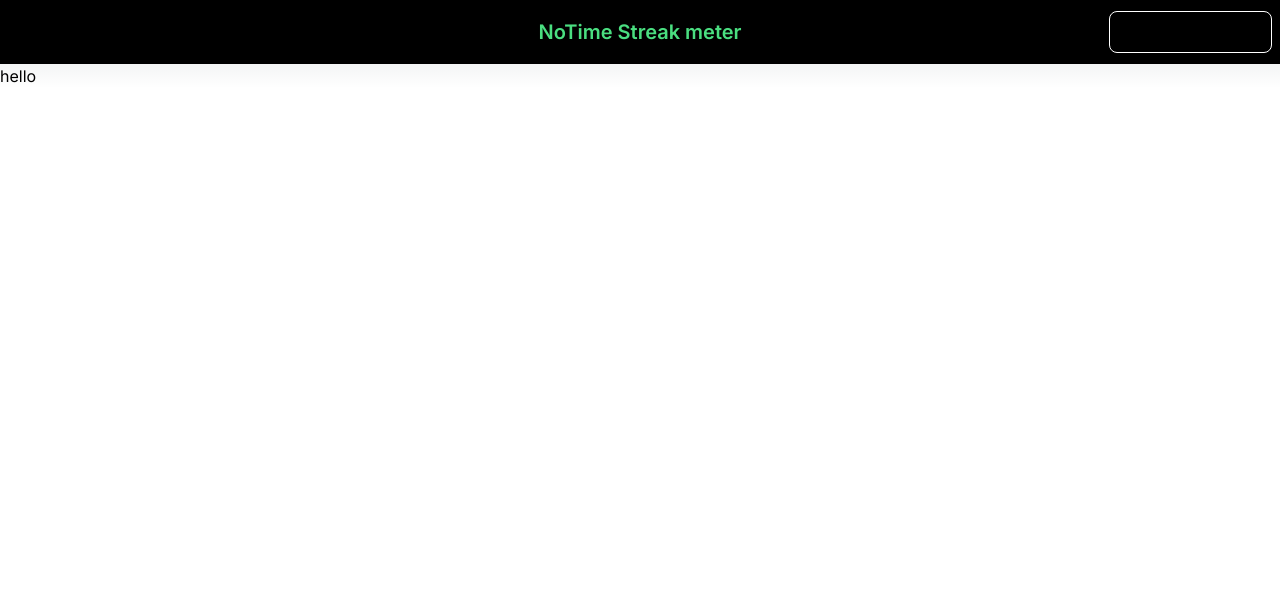
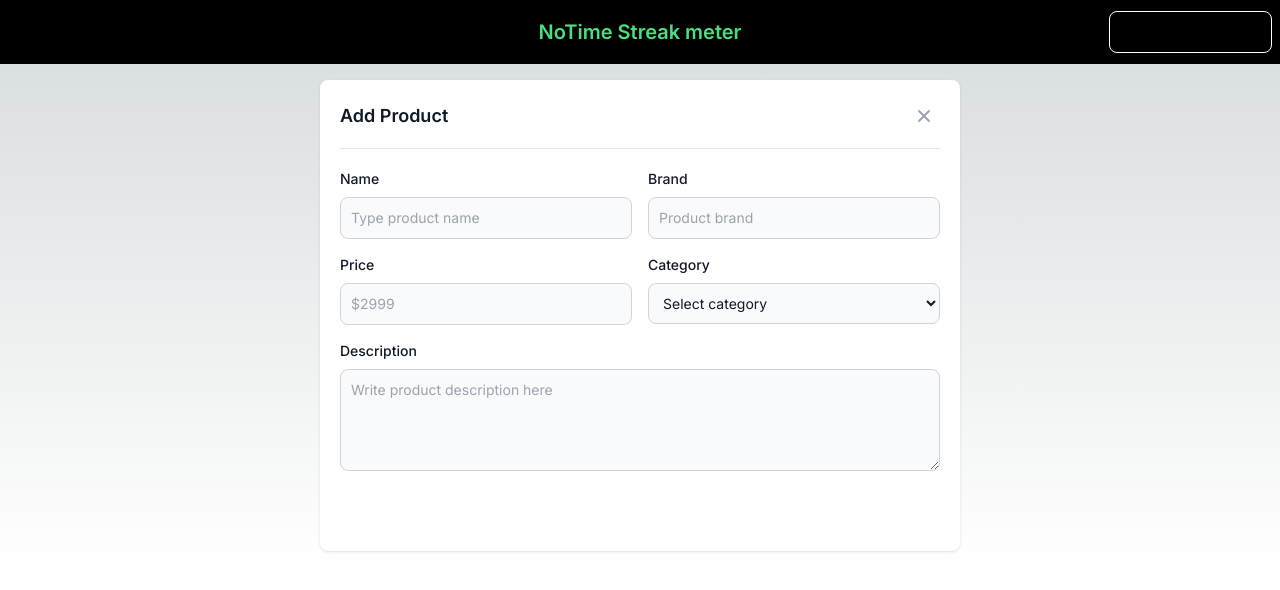
Before and after one commit to DareDevilStudios/notime_streak, a Next.js app: page /streak_submission in a window 1280 px wide. Shown: the top 590 px of the page. Built offline with nearby package versions, Linux system fonts and the light colour scheme.

Commit message:
changes in streak submit page

```diff
--- a/src/app/page.js
+++ b/src/app/page.js
@@ -1,4 +1,5 @@
 import Image from "next/image";
+import Link from "next/link";
 
 export default function Home() {
   return (
@@ -7,14 +8,14 @@ export default function Home() {
         <h1 class="mb-4 text-4xl font-extrabold tracking-tight leading-none text-gray-900 md:text-5xl lg:text-6xl dark:text-white">Welcome to the streak meter</h1>
         {/* <p class="mb-8 text-lg font-normal text-gray-500 lg:text-xl sm:px-16 xl:px-48 dark:text-gray-400"></p> */}
         <div class="flex flex-col mb-8 lg:mb-16 space-y-4 sm:flex-row sm:justify-center sm:space-y-0 sm:space-x-4">
-          <a href="#" class="group inline-flex justify-center items-center py-3 px-5 text-base font-medium text-center text-white rounded-lg bg-primary-700 hover:bg-primary-800 focus:ring-4 focus:ring-primary-300 dark:focus:ring-primary-900">
+          <Link href="/streak_submission" class="group inline-flex justify-center items-center py-3 px-5 text-base font-medium text-center text-white rounded-lg bg-primary-700 hover:bg-primary-800 focus:ring-4 focus:ring-primary-300 dark:focus:ring-primary-900">
             Submit your streak
             <svg class="ml-2 -mr-1 w-5 h-5 group-hover:translate-x-2 duration-300" fill="currentColor" viewBox="0 0 20 20" xmlns="http://www.w3.org/2000/svg"><path fill-rule="evenodd" d="M10.293 3.293a1 1 0 011.414 0l6 6a1 1 0 010 1.414l-6 6a1 1 0 01-1.414-1.414L14.586 11H3a1 1 0 110-2h11.586l-4.293-4.293a1 1 0 010-1.414z" clip-rule="evenodd"></path></svg>
-          </a>
-          <a href="#" class="inline-flex justify-center items-center py-3 px-5 text-base font-medium text-center text-white hover:text-black hover:bg-white rounded-lg border border-gray-300 focus:ring-4 focus:ring-gray-100">
+          </Link>
+          <Link href="/about" class="inline-flex justify-center items-center py-3 px-5 text-base font-medium text-center text-white hover:text-black hover:bg-white rounded-lg border border-gray-300 focus:ring-4 focus:ring-gray-100">
             <svg class="mr-2 -ml-1 w-5 h-5" fill="currentColor" viewBox="0 0 20 20" xmlns="http://www.w3.org/2000/svg"><path d="M2 6a2 2 0 012-2h6a2 2 0 012 2v8a2 2 0 01-2 2H4a2 2 0 01-2-2V6zM14.553 7.106A1 1 0 0014 8v4a1 1 0 00.553.894l2 1A1 1 0 0018 13V7a1 1 0 00-1.447-.894l-2 1z"></path></svg>
             Know about the streak
-          </a>
+          </Link>
         </div>
       </div>
     </section>
--- a/src/app/streak_submission/page.jsx
+++ b/src/app/streak_submission/page.jsx
@@ -1,9 +1,139 @@
-import React from 'react'
+import React from "react";
 
 export default function page() {
   return (
-    <div>
-        hello
+    <div class="flex justify-center items-center w-full">
+      <div class="relative p-4 w-full max-w-2xl h-full md:h-auto">
+        <div class="relative p-4 bg-white rounded-lg shadow dark:bg-gray-800 sm:p-5">
+          <div class="flex justify-between items-center pb-4 mb-4 rounded-t border-b sm:mb-5 dark:border-gray-600">
+            <h3 class="text-lg font-semibold text-gray-900 dark:text-white">
+              Add Product
+            </h3>
+            <button
+              type="button"
+              class="text-gray-400 bg-transparent hover:bg-gray-200 hover:text-gray-900 rounded-lg text-sm p-1.5 ml-auto inline-flex items-center dark:hover:bg-gray-600 dark:hover:text-white"
+              data-modal-toggle="defaultModal"
+            >
+              <svg
+                aria-hidden="true"
+                class="w-5 h-5"
+                fill="currentColor"
+                viewBox="0 0 20 20"
+                xmlns="http://www.w3.org/2000/svg"
+              >
+                <path
+                  fill-rule="evenodd"
+                  d="M4.293 4.293a1 1 0 011.414 0L10 8.586l4.293-4.293a1 1 0 111.414 1.414L11.414 10l4.293 4.293a1 1 0 01-1.414 1.414L10 11.414l-4.293 4.293a1 1 0 01-1.414-1.414L8.586 10 4.293 5.707a1 1 0 010-1.414z"
+                  clip-rule="evenodd"
+                ></path>
+              </svg>
+              <span class="sr-only">Close modal</span>
+            </button>
+          </div>
+          <form action="#">
+            <div class="grid gap-4 mb-4 sm:grid-cols-2">
+              <div>
+                <label
+                  for="name"
+                  class="block mb-2 text-sm font-medium text-gray-900 dark:text-white"
+                >
+                  Name
+                </label>
+                <input
+                  type="text"
+                  name="name"
+                  id="name"
+                  class="bg-gray-50 border border-gray-300 text-gray-900 text-sm rounded-lg focus:ring-primary-600 focus:border-primary-600 block w-full p-2.5 dark:bg-gray-700 dark:border-gray-600 dark:placeholder-gray-400 dark:text-white dark:focus:ring-primary-500 dark:focus:border-primary-500"
+                  placeholder="Type product name"
+                  required=""
+                />
+              </div>
+              <div>
+                <label
+                  for="brand"
+                  class="block mb-2 text-sm font-medium text-gray-900 dark:text-white"
+                >
+                  Brand
+                </label>
+                <input
+                  type="text"
+                  name="brand"
+                  id="brand"
+                  class="bg-gray-50 border border-gray-300 text-gray-900 text-sm rounded-lg focus:ring-primary-600 focus:border-primary-600 block w-full p-2.5 dark:bg-gray-700 dark:border-gray-600 dark:placeholder-gray-400 dark:text-white dark:focus:ring-primary-500 dark:focus:border-primary-500"
+                  placeholder="Product brand"
+                  required=""
+                />
+              </div>
+              <div>
+                <label
+                  for="price"
+                  class="block mb-2 text-sm font-medium text-gray-900 dark:text-white"
+                >
+                  Price
+                </label>
+                <input
+                  type="number"
+                  name="price"
+                  id="price"
+                  class="bg-gray-50 border border-gray-300 text-gray-900 text-sm rounded-lg focus:ring-primary-600 focus:border-primary-600 block w-full p-2.5 dark:bg-gray-700 dark:border-gray-600 dark:placeholder-gray-400 dark:text-white dark:focus:ring-primary-500 dark:focus:border-primary-500"
+                  placeholder="$2999"
+                  required=""
+                />
+              </div>
+              <div>
+                <label
+                  for="category"
+                  class="block mb-2 text-sm font-medium text-gray-900 dark:text-white"
+                >
+                  Category
+                </label>
+                <select
+                  id="category"
+                  class="bg-gray-50 border border-gray-300 text-gray-900 text-sm rounded-lg focus:ring-primary-500 focus:border-primary-500 block w-full p-2.5 dark:bg-gray-700 dark:border-gray-600 dark:placeholder-gray-400 dark:text-white dark:focus:ring-primary-500 dark:focus:border-primary-500"
+                >
+                  <option selected="">Select category</option>
+                  <option value="TV">TV/Monitors</option>
+                  <option value="PC">PC</option>
+                  <option value="GA">Gaming/Console</option>
+                  <option value="PH">Phones</option>
+                </select>
+              </div>
+              <div class="sm:col-span-2">
+                <label
+                  for="description"
+                  class="block mb-2 text-sm font-medium text-gray-900 dark:text-white"
+                >
+                  Description
+                </label>
+                <textarea
+                  id="description"
+                  rows="4"
+                  class="block p-2.5 w-full text-sm text-gray-900 bg-gray-50 rounded-lg border border-gray-300 focus:ring-primary-500 focus:border-primary-500 dark:bg-gray-700 dark:border-gray-600 dark:placeholder-gray-400 dark:text-white dark:focus:ring-primary-500 dark:focus:border-primary-500"
+                  placeholder="Write product description here"
+                ></textarea>
+              </div>
+            </div>
+            <button
+              type="submit"
+              class="text-white inline-flex items-center bg-primary-700 hover:bg-primary-800 focus:ring-4 focus:outline-none focus:ring-primary-300 font-medium rounded-lg text-sm px-5 py-2.5 text-center dark:bg-primary-600 dark:hover:bg-primary-700 dark:focus:ring-primary-800"
+            >
+              <svg
+                class="mr-1 -ml-1 w-6 h-6"
+                fill="currentColor"
+                viewBox="0 0 20 20"
+                xmlns="http://www.w3.org/2000/svg"
+              >
+                <path
+                  fill-rule="evenodd"
+                  d="M10 5a1 1 0 011 1v3h3a1 1 0 110 2h-3v3a1 1 0 11-2 0v-3H6a1 1 0 110-2h3V6a1 1 0 011-1z"
+                  clip-rule="evenodd"
+                ></path>
+              </svg>
+              Add new product
+            </button>
+          </form>
+        </div>
+      </div>
     </div>
-  )
+  );
 }
```
